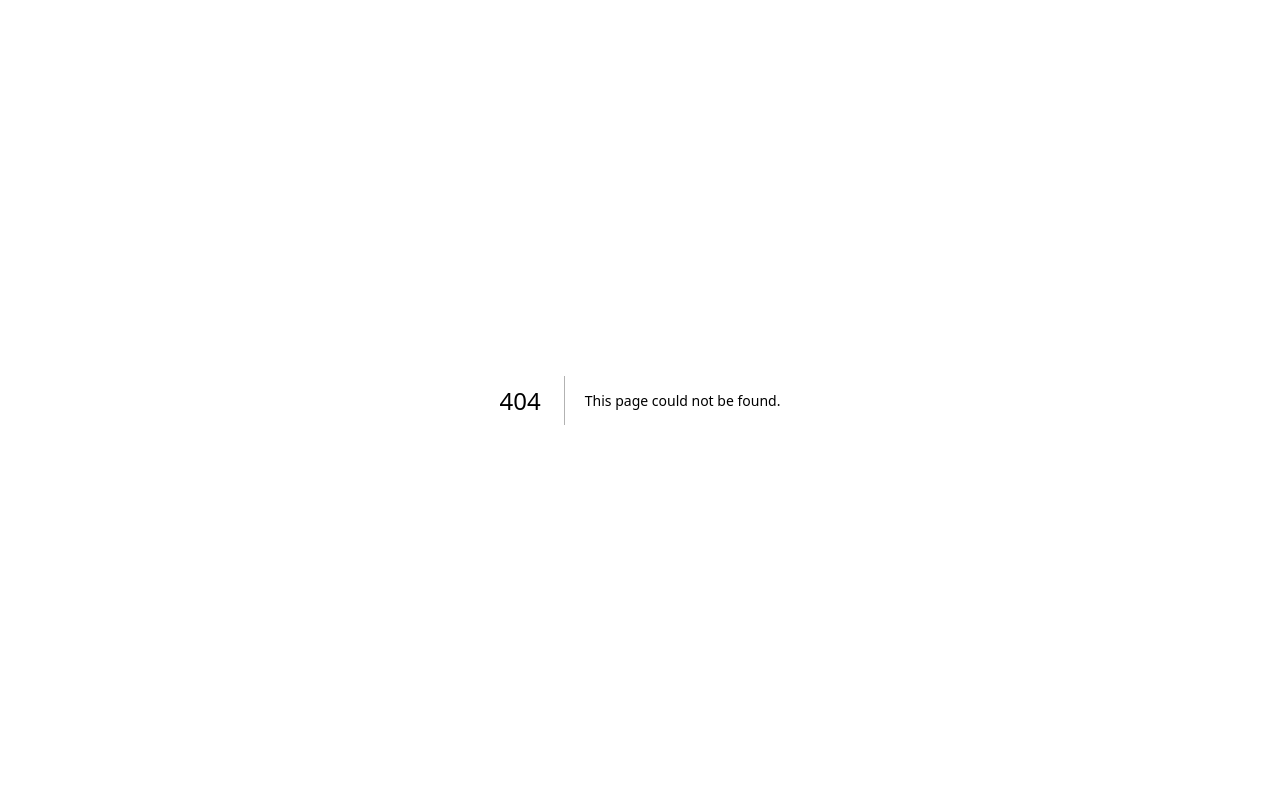
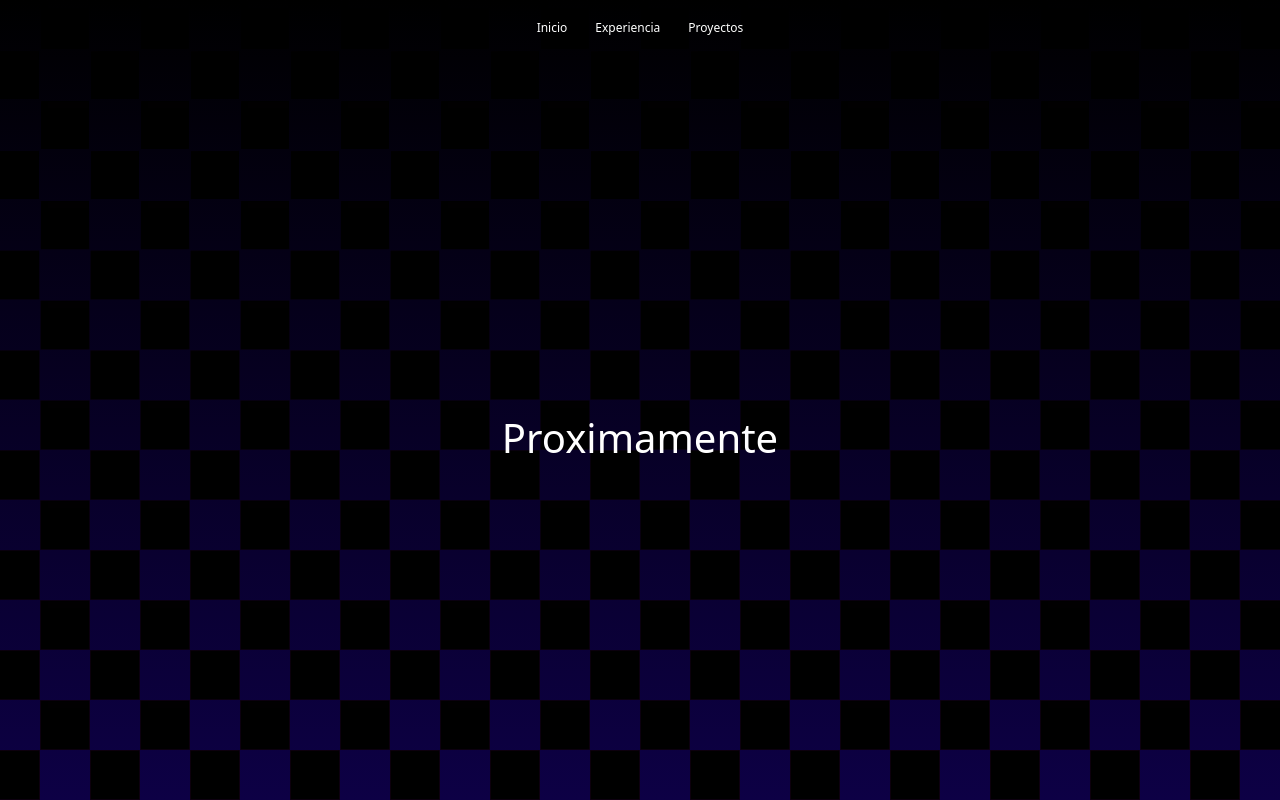
Before and after one commit to LegalBrian/portfolio, a Next.js app: page /projects in a window 1280 px wide. Before the commit this address had no page. Built offline with nearby package versions, Linux system fonts and the light colour scheme.

Commit message:
routes added

```diff
--- /dev/null
+++ b/src/app/experience/page.tsx
@@ -0,0 +1,12 @@
+import NavBar from "@/components/NavBar";
+
+export default function Experience() {
+    return (
+        <main className="flex flex-col gap-5 row-start-2 items-center justify-between sm:items-start h-dvh">
+            <NavBar />
+            <div className="h-full w-full flex flex-col sm:flex-row-reverse items-center justify-center gap-5">
+                Experiencia
+            </div>
+        </main>
+    );
+}
--- a/src/app/page.tsx
+++ b/src/app/page.tsx
@@ -1,11 +1,8 @@
 import ButtonsHome from "@/components/ButtonsHome";
 import ImageHome from "@/components/ImageHome";
 import NavBar from "@/components/NavBar";
-import Link from 'next/link'
-import { useRouter } from 'next/router'
 
 export default function Home() {
-  const router = useRouter()
   return (
     <main className="flex flex-col gap-5 row-start-2 items-center justify-between sm:items-start h-dvh">
       <NavBar />
@@ -18,12 +15,6 @@ export default function Home() {
           <ButtonsHome />
         </div>
       </div>
-      <div className="h-full w-full flex flex-col sm:flex-row-reverse items-center justify-center gap-5">
-        Experiencia
-      </div>
-      <div className="h-full w-full flex flex-col sm:flex-row-reverse items-center justify-center gap-5">
-        Experiencia
-      </div>
     </main>
   );
 }
--- /dev/null
+++ b/src/app/projects/page.tsx
@@ -0,0 +1,12 @@
+import NavBar from "@/components/NavBar";
+
+export default function Experience() {
+    return (
+        <main className="flex flex-col gap-5 row-start-2 items-center justify-between sm:items-start h-dvh">
+            <NavBar />
+            <div className="h-full w-full flex flex-col sm:flex-row-reverse items-center justify-center gap-5 text-white">
+                <h1 className="text-[40px]">Proximamente</h1>
+            </div>
+        </main>
+    );
+}
```
